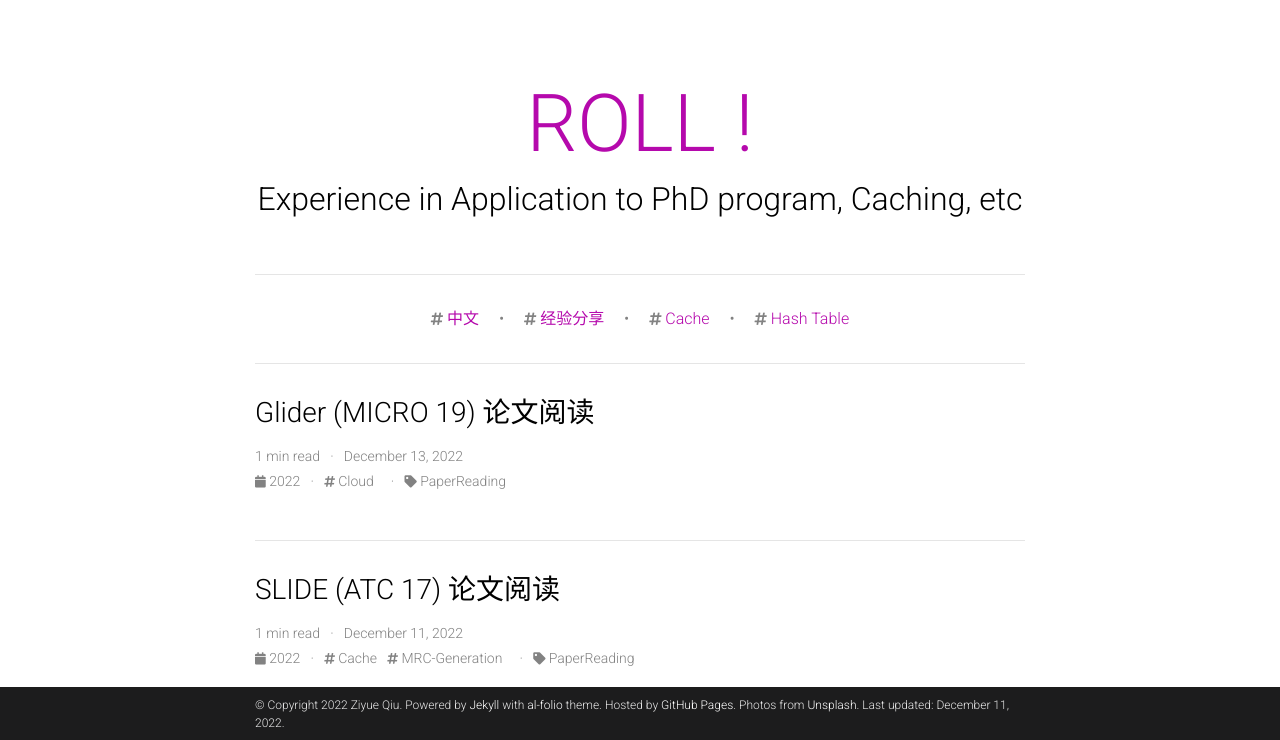
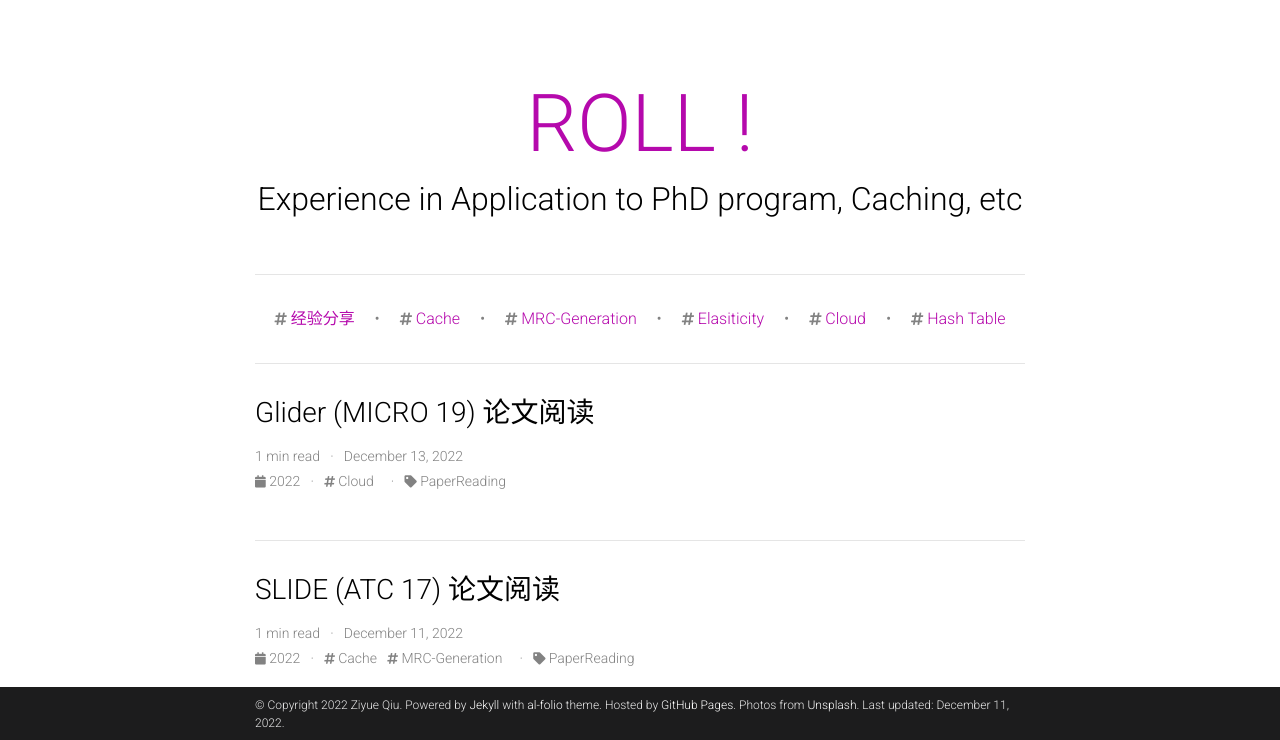
Before and after one commit to ziyueqiu/ziyueqiu.github.io, a Jekyll site: the page built from blog/index.html, in a window 1280 px wide and 900 px high, cut to the strip 160-900 px from the top of the window. Built offline with Jekyll 4.4.1, drawn with Linux system fonts in a browser that asks for light colours; full-size pictures stand in for the smaller copies a plugin makes; the list of posts is cut into pages by our own code; comment, search, counter and statistics services are not loaded; a style sheet for code colours, icons or effects is not loaded.

Commit message:
update tags

```diff
--- a/_config.yml
+++ b/_config.yml
@@ -223,7 +223,7 @@ jekyll-archives:
     tag: '/blog/tag/:name/'
     category: '/blog/category/:name/'
 
-display_tags: ['中文', '经验分享', 'Cache', 'Hash Table'] # this tags will be dispalyed on the front page of your blog
+display_tags: ['经验分享', 'Cache', 'MRC-Generation', 'Elasiticity', 'Cloud','Hash Table'] # this tags will be dispalyed on the front page of your blog
 
 # -----------------------------------------------------------------------------
 # Jekyll Scholar
```
Also changed, not shown: _posts/2022-11-29-OSCA (ATC 20).md (+1 -0 lines).
